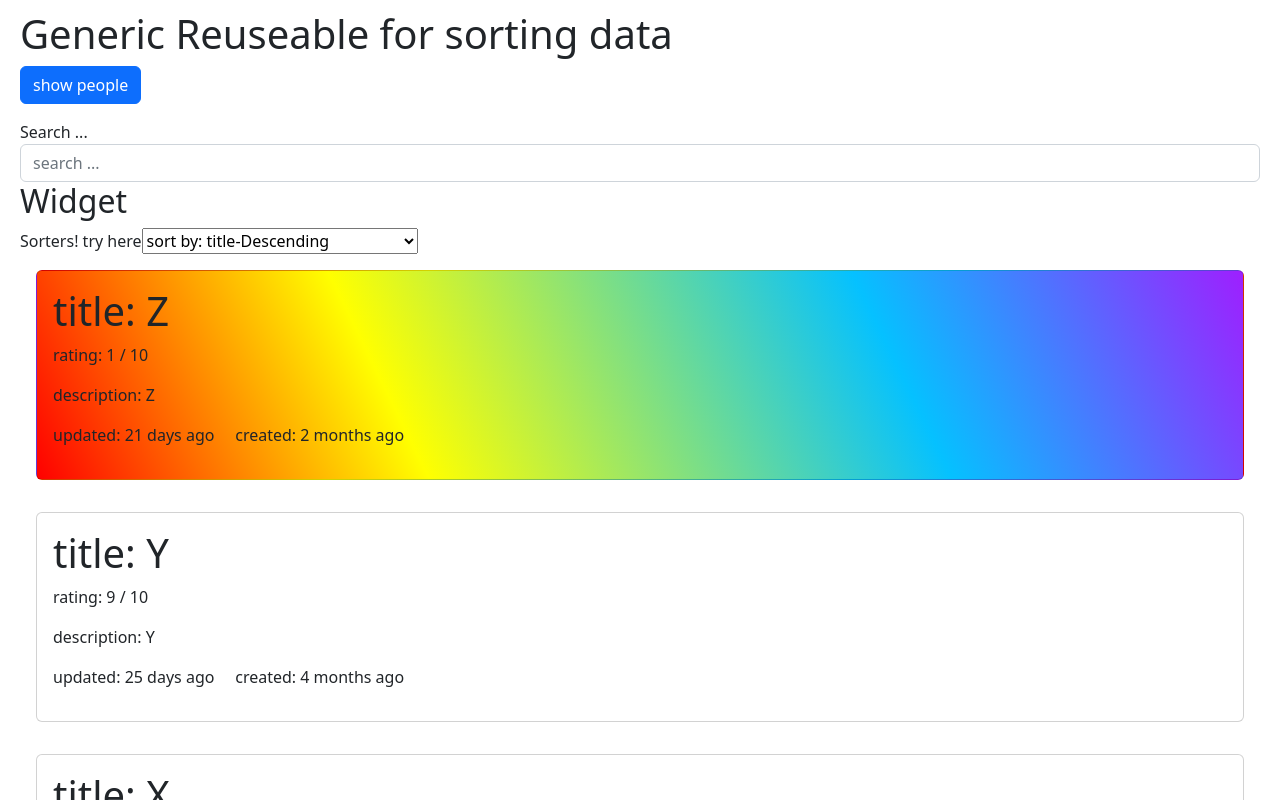
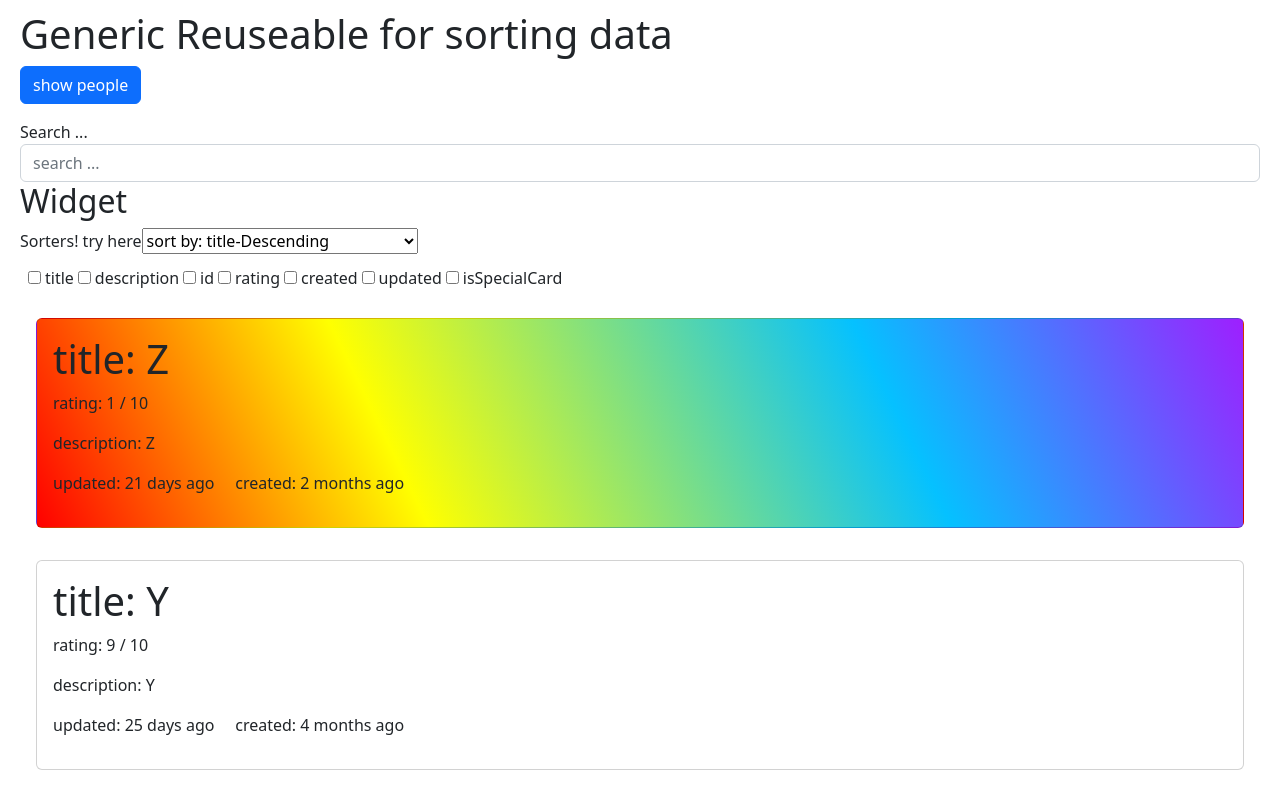
Before and after one commit to khach2010/generic-search-filter-typescript, a React (Create React App) app: page / in a window 1280 px wide. Shown: the top 800 px of the page. Built offline with nearby package versions, Linux system fonts and the light colour scheme.

Commit message:
a genneric Filter Typescript React component

```diff
--- a/src/App.tsx
+++ b/src/App.tsx
@@ -1,66 +1,121 @@
-import React, { useState } from 'react';
-import PersonRenderer from './components/rendereres/PeopleRenderer';
-import WidgetRenderer from './components/rendereres/WidgetRenderer';
-import { SearchInput } from './components/SearchInput';
-import { Sorters } from './components/Sorters';
-import Person from './interfaces/Person';
-import Property from './interfaces/Property';
-import Widget from './interfaces/Widget';
-import people from './mock-data/people';
-import widgets from './mock-data/widgets';
-import genericSearch from './utils/genericSearch';
-import genericSort from './utils/genericSort';
-
+import React, { useState } from 'react'
+import Filters from './components/Filters'
+import PersonRenderer from './components/rendereres/PeopleRenderer'
+import WidgetRenderer from './components/rendereres/WidgetRenderer'
+import { SearchInput } from './components/SearchInput'
+import { Sorters } from './components/Sorters'
+import Person from './interfaces/Person'
+import Property from './interfaces/Property'
+import Widget from './interfaces/Widget'
+import people from './mock-data/people'
+import widgets from './mock-data/widgets'
+import genericFilter from './utils/genericFilter'
+import genericSearch from './utils/genericSearch'
+import genericSort from './utils/genericSort'
 
 function App() {
-  const [query, setQuery] = useState<string>("")
-  const [widgetProperty, setWidgetProperty] = useState<Property<Widget>>({property: 'title', isDescending: true})
-  const [personProperty, setPersonProperty] = useState<Property<Person>>({property: 'firstName', isDescending: true})
-  console.log(widgets[0])
+  const [query, setQuery] = useState<string>('')
+  const [widgetProperty, setWidgetProperty] = useState<Property<Widget>>({
+    property: 'title',
+    isDescending: true,
+  })
+  const [widgetFilterProperties, setWidgetFilterProperties] = useState<
+    Array<keyof Widget>
+  >([])
+
+  const [personProperty, setPersonProperty] = useState<Property<Person>>({
+    property: 'firstName',
+    isDescending: true,
+  })
+
   const [showPeople, setShowPeople] = useState<boolean>(false)
+  const [peopleFilterProperties, setPeopleFilterProperties] = useState<
+    Array<keyof Person>
+  >([])
   const buttonText = showPeople ? 'show widget' : 'show people'
 
   return (
     <div className="App">
       <h1>Generic Reuseable for sorting data</h1>
-      <button className='btn btn-primary' onClick={() => setShowPeople(!showPeople)}>{buttonText}</button>
+      <button
+        className="btn btn-primary"
+        onClick={() => setShowPeople(!showPeople)}
+      >
+        {buttonText}
+      </button>
 
-      <SearchInput  setSearchQuery={(query) =>
-        setQuery(query)} />
+      <SearchInput setSearchQuery={(query) => setQuery(query)} />
 
       {!showPeople && (
         <div>
           <h2>Widget</h2>
-          <Sorters object={widgets[0]} setProperty={(propertyType) => setWidgetProperty(propertyType)} />
-
+          <Sorters
+            object={widgets[0]}
+            setProperty={(propertyType) => setWidgetProperty(propertyType)}
+          />
+          <Filters
+            object={widgets[0]}
+            properties={widgetFilterProperties}
+            onChangeFilter={(property) => {
+              widgetFilterProperties.includes(property)
+                ? setWidgetFilterProperties(widgetFilterProperties.filter(widgetProperty => widgetProperty !== property))
+                : setWidgetFilterProperties([
+                    ...widgetFilterProperties,
+                    property,
+                  ])
+            }}
+          />
           {widgets
-          .filter((w) => genericSearch(w, ['title', 'description'], query, false))
-          .sort((a,b) => genericSort(a,b, widgetProperty))
-          .map((w) => {
-            return <WidgetRenderer {...w} />
-
+            .filter((widget) =>
+              genericSearch(widget, ['title', 'description'], query, false)
+            )
+            .filter((widget) => genericFilter(widget, widgetFilterProperties))
+            .sort((a, b) => genericSort(a, b, widgetProperty))
+            .map((widget) => {
+              return <WidgetRenderer {...widget} />
             })}
         </div>
       )}
 
-
       {showPeople && (
         <div>
           <h2>People</h2>
-            <Sorters object={people[0]} setProperty={(propertyType) => setPersonProperty(propertyType)} />
+          <Sorters
+            object={people[0]}
+            setProperty={(propertyType) => setPersonProperty(propertyType)}
+          />
+
+          <Filters
+            object={people[0]}
+            properties={peopleFilterProperties}
+            onChangeFilter={(property) => {
+              peopleFilterProperties.includes(property)
+                ? setPeopleFilterProperties(peopleFilterProperties.filter(personProperty => personProperty !== property))
+                : setPeopleFilterProperties([
+                    ...peopleFilterProperties,
+                    property,
+                  ])
+            }}
+          />
 
           {people
-            .filter((p) => genericSearch(p, ['firstName', 'lastName', 'eyeColor'], query, false))
-            .sort((a,b) => genericSort(a,b, personProperty))
-            .map((per) => {
-              return <PersonRenderer {...per} />
+            .filter((person) =>
+              genericSearch(
+                person,
+                ['firstName', 'lastName', 'eyeColor'],
+                query,
+                false
+              )
+            )
+            .filter((person) => genericFilter(person, peopleFilterProperties))
+            .sort((a, b) => genericSort(a, b, personProperty))
+            .map((person) => {
+              return <PersonRenderer {...person} />
             })}
         </div>
       )}
-
-
     </div>
-  );
+  )
 }
 
-export default App;
+export default App
--- /dev/null
+++ b/src/components/Filters.tsx
@@ -0,0 +1,32 @@
+import React from 'react'
+
+export interface FiltersProps<T> {
+  object: T
+  properties: Array<keyof T>
+  onChangeFilter: (property: keyof T) => void
+}
+
+export default function Filters<T extends object>(props: FiltersProps<T>) {
+  const { object, properties, onChangeFilter } = props
+
+  return (
+    <div className="p-1 my-2">
+
+      {Object.keys(object).map((key) => {
+        return (
+          <>
+            <input
+              type="checkbox"
+              value={key}
+              id={key}
+              onChange={() => onChangeFilter(key as any)}
+              checked={properties.some(property => property === key)}
+              className='m-1 ml-3'
+            />
+            <label htmlFor="key" >{key}</label>
+          </>
+        )
+      })}
+    </div>
+  )
+}
--- /dev/null
+++ b/src/utils/genericFilter.ts
@@ -0,0 +1,5 @@
+export default function genericFilter<T>(object: T, filterProperties: Array<keyof T>): boolean {
+    return filterProperties.every((filterProperty) => {
+      return object[filterProperty] ? true : false
+    })
+}
```
Lines whose indentation alone changed are shown as unchanged.
